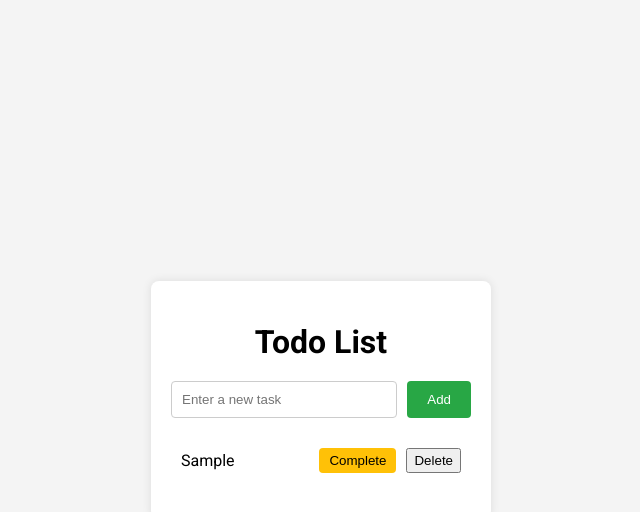
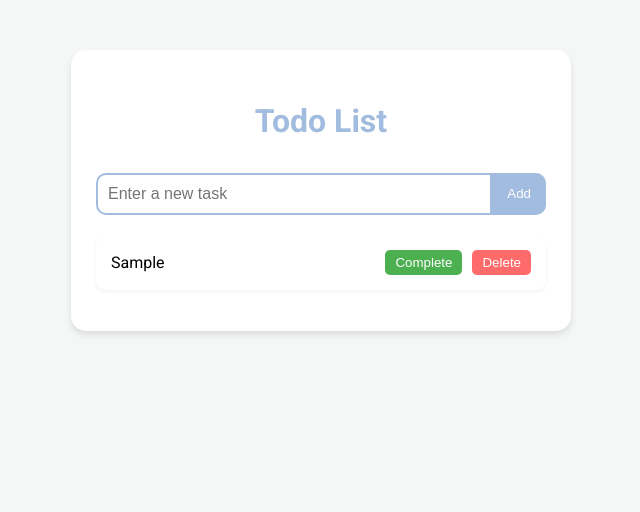
Before and after one commit to Azman-Idrisi/Todo, a plain HTML site: page index.html in a window 1280 px wide. Both pictures are taken after typing "Sample" into the empty fields and a click on the button "Add". Shown: the whole page, without its empty margins (319-959 px from the left). Drawn offline with Linux system fonts and the light colour scheme.

Commit message:
style added

```diff
--- a/styles.css
+++ b/styles.css
@@ -1,25 +1,33 @@
+:root {
+    --primary-color: #A2BCE0;
+    --background-color: #F4F7F6;
+    --text-color: #333;
+    --completed-color: #888;
+    --delete-color: #FF6B6B;
+    --complete-color: #4CAF50;
+}
+
 body {
     font-family: 'Roboto', sans-serif;
-    background-color: #f4f4f4;
-    margin: 0;
-    padding: 0;
-    display: flex;
-    justify-content: center;
-    align-items: center;
-    height: 100vh;
+    max-width: 500px;
+    margin: 30px auto;
+    padding: 20px;
+    background-color: var(--background-color);
+    line-height: 1.6;
 }
 
 .container {
-    background-color: #fff;
-    padding: 20px;
-    border-radius: 8px;
-    box-shadow: 0 0 10px rgba(0, 0, 0, 0.1);
-    width: 300px;
+    background-color: white;
+    border-radius: 15px;
+    padding: 25px;
+    box-shadow: 0 4px 6px rgba(0,0,0,0.1);
 }
 
 .heading {
     text-align: center;
-    margin-bottom: 20px;
+    color: var(--primary-color);
+    margin-bottom: 25px;
+    font-weight: 700;
 }
 
 #todo-input-container {
@@ -28,24 +36,25 @@ body {
 }
 
 #new-todo {
-    flex: 1;
+    flex-grow: 1;
     padding: 10px;
-    border: 1px solid #ccc;
-    border-radius: 4px;
-    margin-right: 10px;
+    border: 2px solid var(--primary-color);
+    border-radius: 10px 0 0 10px;
+    font-size: 16px;
 }
 
 #addbtn {
-    padding: 10px 20px;
-    background-color: #28a745;
-    color: #fff;
+    padding: 10px 15px;
+    background-color: var(--primary-color);
+    color: white;
     border: none;
-    border-radius: 4px;
+    border-radius: 0 10px 10px 0;
     cursor: pointer;
+    transition: background-color 0.3s ease;
 }
 
 #addbtn:hover {
-    background-color: #218838;
+    background-color: #8DA3C3;
 }
 
 #todo-list {
@@ -54,15 +63,29 @@ body {
 }
 
 #todo-list li {
+    background-color: #fff;
+    border-radius: 10px;
+    margin: 10px 0;
+    padding: 15px;
     display: flex;
     justify-content: space-between;
     align-items: center;
-    padding: 10px;
-    border-bottom: 1px solid #ccc;
+    box-shadow: 0 2px 4px rgba(0,0,0,0.05);
+    transition: transform 0.2s ease;
 }
 
-#todo-list li:last-child {
-    border-bottom: none;
+#todo-list li:hover {
+    transform: translateX(5px);
+}
+
+#todo-list li span {
+    flex-grow: 1;
+    margin-right: 15px;
+}
+
+#todo-list li.completed span {
+    text-decoration: line-through;
+    color: var(--completed-color);
 }
 
 .todo-buttons {
@@ -70,14 +93,24 @@ body {
     gap: 10px;
 }
 
-.complete-btn {
-    background-color: #ffc107;
-    color: #000;
+.complete-btn, .delete-btn {
     border: none;
     padding: 5px 10px;
-    border-radius: 4px;
+    border-radius: 5px;
     cursor: pointer;
+    transition: opacity 0.3s ease;
 }
 
-.complete-btn:hover {
-    background-color: #e0a800;
+.complete-btn {
+    background-color: var(--complete-color);
+    color: white;
+}
+
+.delete-btn {
+    background-color: var(--delete-color);
+    color: white;
+}
+
+.complete-btn:hover, .delete-btn:hover {
+    opacity: 0.8;
+}
```
